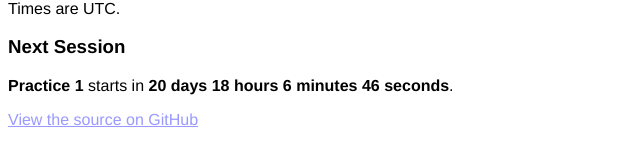
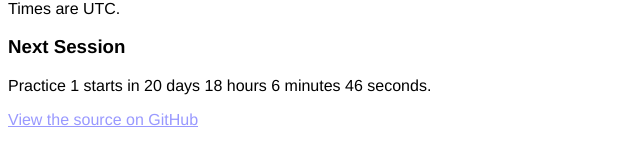
Before and after one commit to jmp/f1cd, a React (Create React App) app: page / in a window 1280 px wide. Shown: the part 297-462 px from the top of the page, without its empty margins (0-640 px from the left). Built offline with nearby package versions, Linux system fonts and the light colour scheme.

Commit message:
Remove bold

```diff
--- a/src/App.tsx
+++ b/src/App.tsx
@@ -53,7 +53,7 @@ function App({ rounds, getDate, updateInterval }: AppProps) {
             </table>
             <p>Times are UTC.</p>
             <h3>Next Session</h3>
-            <p><b data-testid='session'>{nextSession.title}</b> starts in <b data-testid='countdown'>{remainingTime}</b>.</p>
+            <p><span data-testid='session'>{nextSession.title}</span> starts in <span data-testid='countdown'>{remainingTime}</span>.</p>
             <p><a href='https://github.com/jmp/f1cd'>View the source on GitHub</a></p>
         </div>
     );
```
